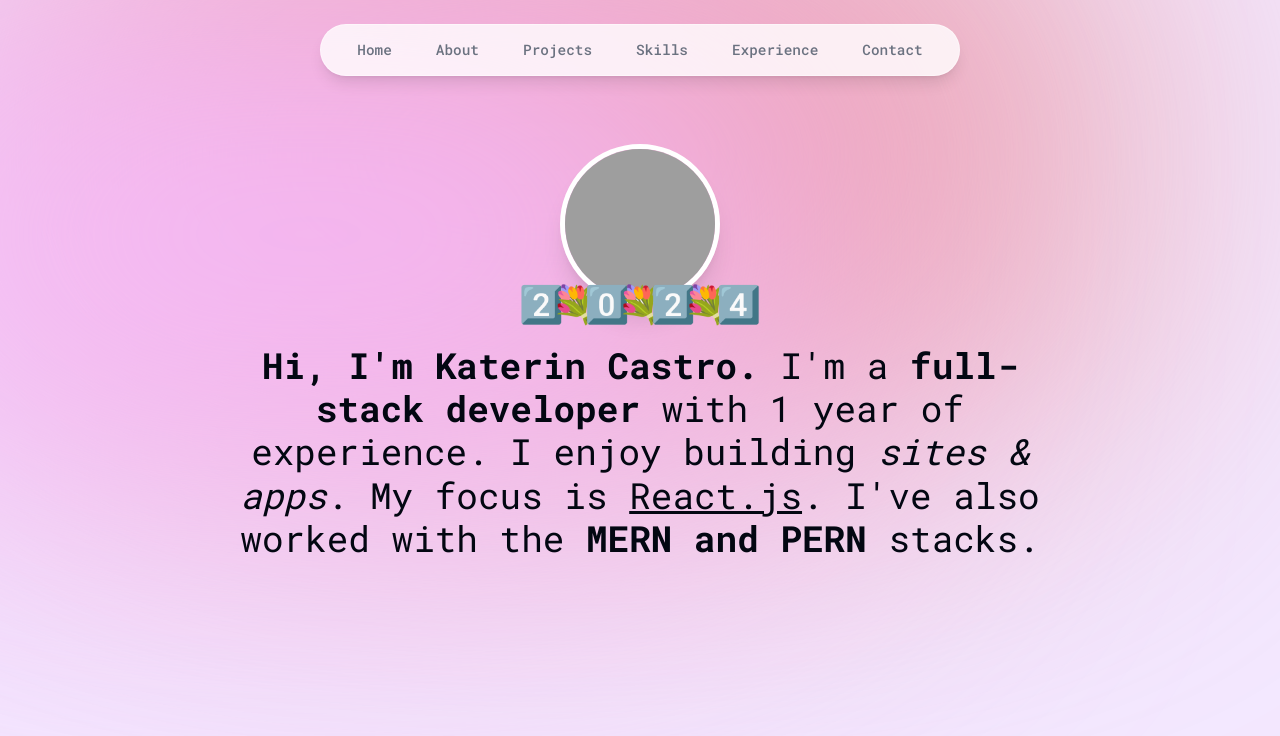
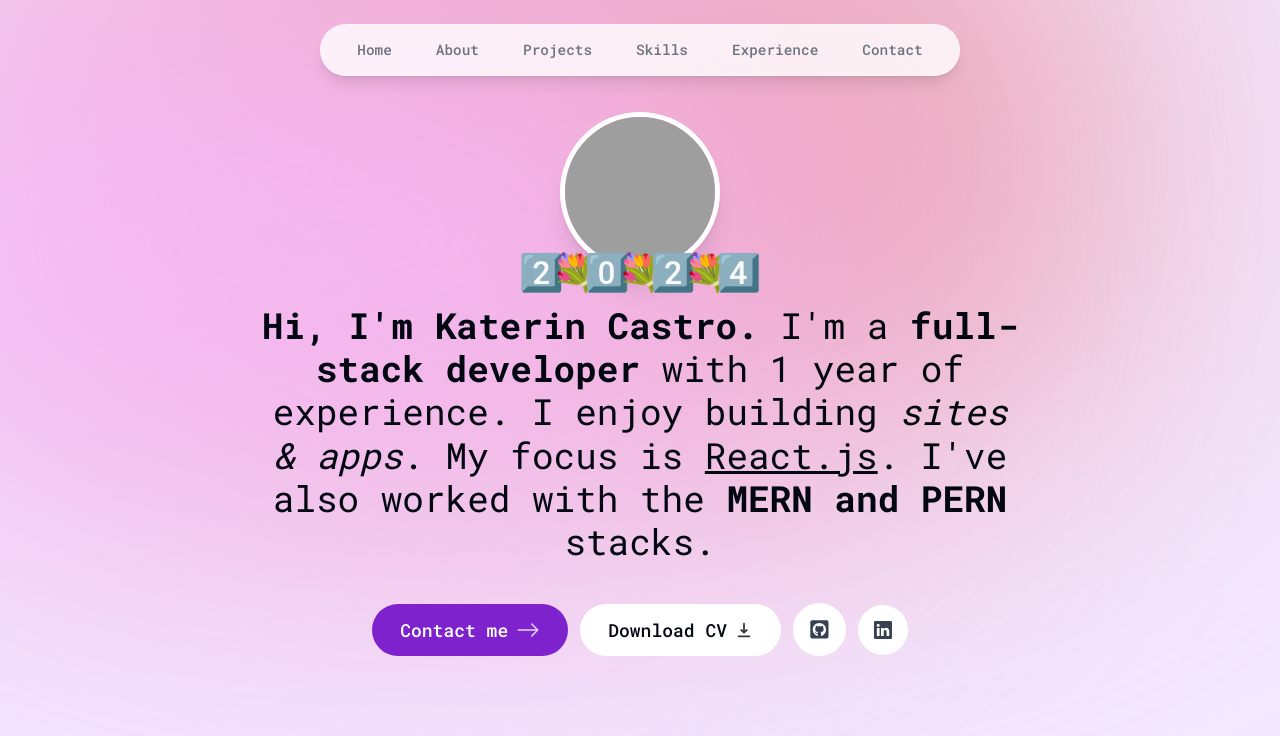
Before and after one commit to Katemoca/Portfolio-2023, a Next.js app: page / in a window 1280 px wide. Shown: the top 736 px of the page. Built offline with nearby package versions, Linux system fonts and the light colour scheme; grey boxes are pictures that could not be loaded.

Commit message:
Added more elements to the Intro component with Tailwind css.

```diff
--- a/app/layout.tsx
+++ b/app/layout.tsx
@@ -19,13 +19,15 @@ export default function RootLayout({
   children: React.ReactNode;
 }) {
   return (
-    <html lang="en">
+    <html lang="en" className="!scroll-smooth">
       <body
-        className={`${inter.className} bg-purple-100 text-gray-950 relative h-[5000px] pt-36 sm:pt-36`}>
-        <div className="bg-[#e78686] absolute top-[-6rem] -z-10 rigth-[11rem] h-[31.25rem] w-[31.25rem] rounded-full blur-[10rem] sm:w-[68.75rem]"></div>
+        className={`${inter.className} bg-purple-100 text-gray-950 relative pt-28 sm:pt-28`}>
+        {/* DIVS ON THE RIGHT CORNER */}
+        <div className="bg-[#e78686] absolute top-[-6rem] -z-10 right-[11rem] h-[31.25rem] w-[31.25rem] rounded-full blur-[10rem] sm:w-[68.75rem]"></div>
         <div className="bg-[#f6bbff] absolute top-[-1rem] -z-10 left-[-36rem] h-[31.25rem] w-[50rem] rounded-full blur-[10rem] sm:w-[68.75rem] md:left-[-33rem] lg:left-[-28rem] xl:left-[-15rem] 2xl:left-[-5rem]"></div>
 
         <Header />
+
         {children}
       </body>
     </html>
--- a/components/intro.tsx
+++ b/components/intro.tsx
@@ -5,6 +5,11 @@ import React from "react";
 import { motion, spring } from "framer-motion";
 import imgProfile from "@/public/imgprofile2.jpg";
 import { Roboto_Mono } from "next/font/google";
+import Link from "next/link";
+//! REACT ICONS
+import { BsArrowRight, BsLinkedin } from "react-icons/bs";
+import { FaGithubSquare } from "react-icons/fa";
+import { HiDownload } from "react-icons/hi";
 
 export const roboto_mono = Roboto_Mono({
   subsets: ["latin"],
@@ -114,7 +119,7 @@ export default function Intro() {
         </div>
       </div>
       <motion.p
-        className={`${roboto_mono.className} font-normal mb-10 mt-10 px-4xl text-2xl !leading-[1.1] sm:text-4xl lg:!leading-[1.2]`}
+        className={`${roboto_mono.className} font-normal mb-10 mt-8 px-4 text-2xl !leading-[1.1] sm:text-4xl lg:!leading-[1.2]`}
         initial={{ opacity: 0, y: 100 }}
         animate={{ opacity: 1, y: 0 }}
         transition={{ duration: 0.8 }}>
@@ -128,6 +133,35 @@ export default function Intro() {
         {`I've also worked with the `}
         <span className="font-bold">MERN and PERN</span> stacks.
       </motion.p>
+
+      <div
+        className={`${roboto_mono.className} flex flex-col sm:flex-row items-center justify-center gap-3 px-4 text-lg font-medium`}>
+        <Link
+          href={"#contact"}
+          className="group bg-purple-700 text-white px-7 py-3 rounded-full flex items-center gap-2 outline-none focus:scale-110 hover:scale-105 hover:bg-gray-950 active:scale-105 transition">
+          Contact me
+          <BsArrowRight className="opacity-80 group-hover:translate-x-1 rounded-full h-6 w-6 transition hover:text-purple-400 focus:outline-none focus:ring-2 focus:ring-purple-600 focus:ring-opacity-50" />
+        </Link>
+        <a
+          href="/CV.pdf"
+          download
+          className="bg-white px-7 py-3 flex items-center gap-2 rounded-full outline-none focus:scale-110 hover:scale-110 active:scale-105 cursor-pointer">
+          Download CV
+          <HiDownload className="opacity-80 group-hover:translate-y-1 transition" />
+        </a>
+        <a
+          href="https://github.com/Katemoca"
+          target="_blank"
+          className="bg-white p-4 text-gray-700 flex items-center gap-2 text-[1.3rem] rounded-full focus:scale-[1.15 hover:text-gray-950 active:scale-105 transition cursor-pointer ">
+          <FaGithubSquare />
+        </a>
+        <a
+          href="https://www.linkedin.com/in/katerincastromongua/"
+          target="_blank"
+          className="bg-white p-4 text-gray-700  hover:text-gray-950 flex items-center gap-2 rounded-full focus:scale-[1.15] active:scale-105 transition cursor-pointer">
+          <BsLinkedin />
+        </a>
+      </div>
     </section>
   );
 }
```
